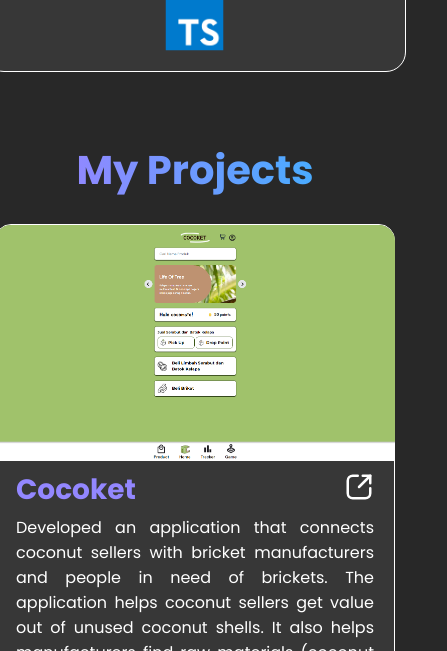
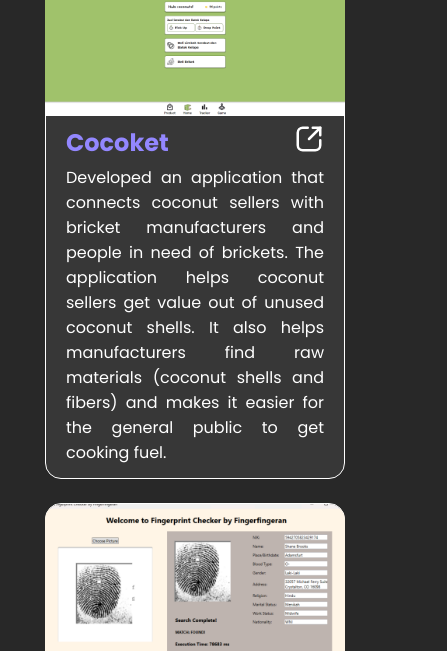
Before and after one commit to neokoda/Tugas-Portofolio, a plain HTML site: page index.html in a window 390 px wide. Shown: the part 1349-2000 px from the top of the page, 447 px wide, since content can reach past the window. Drawn offline with Linux system fonts and the light colour scheme.

Commit message:
fix : styling

```diff
--- a/style.css
+++ b/style.css
@@ -13,6 +13,11 @@ body, article, section {
   font-family: 'Poppins', 'Arial';
   color: white;
   text-align: center;
+  width: 100%;
+}
+
+main {
+  width: 100%;
 }
 
 section {
@@ -227,12 +232,60 @@ footer ul li {
   margin: 0px 8px;
 }
 
-@media (max-width: 768px) {
+@media (max-width: 640px) {
   header nav ul {
     display: none;
   }
 
   section {
-    max-width: 95%;
+    max-width: 90%;
+    padding: 16px;
+  }
+
+  h1 {
+    font-size: 40px;
+  }
+
+  h2 {
+    font-size: 32px;
+  }
+
+  h3 {
+    font-size: 24px;
+  }
+
+  p {
+    font-size: 18px;
+  }
+
+  #projects {
+    flex-direction: column;
+    align-items: center;
+    padding: 0;
+    margin: 0;
+  }
+
+  .project-card {
+    width: 300px;
+    height: 540px;
+    margin: 12px 0;
+  }
+
+  .project-img {
+    width: 300px;
+    height: 180px;
+  }
+
+  #tech-stack img {
+    height: 50px;
+    width: 50px;
+  }
+
+  footer {
+    padding: 16px;
+  }
+
+  footer ul li {
+    font-size: 14px;
   }
 }
```
